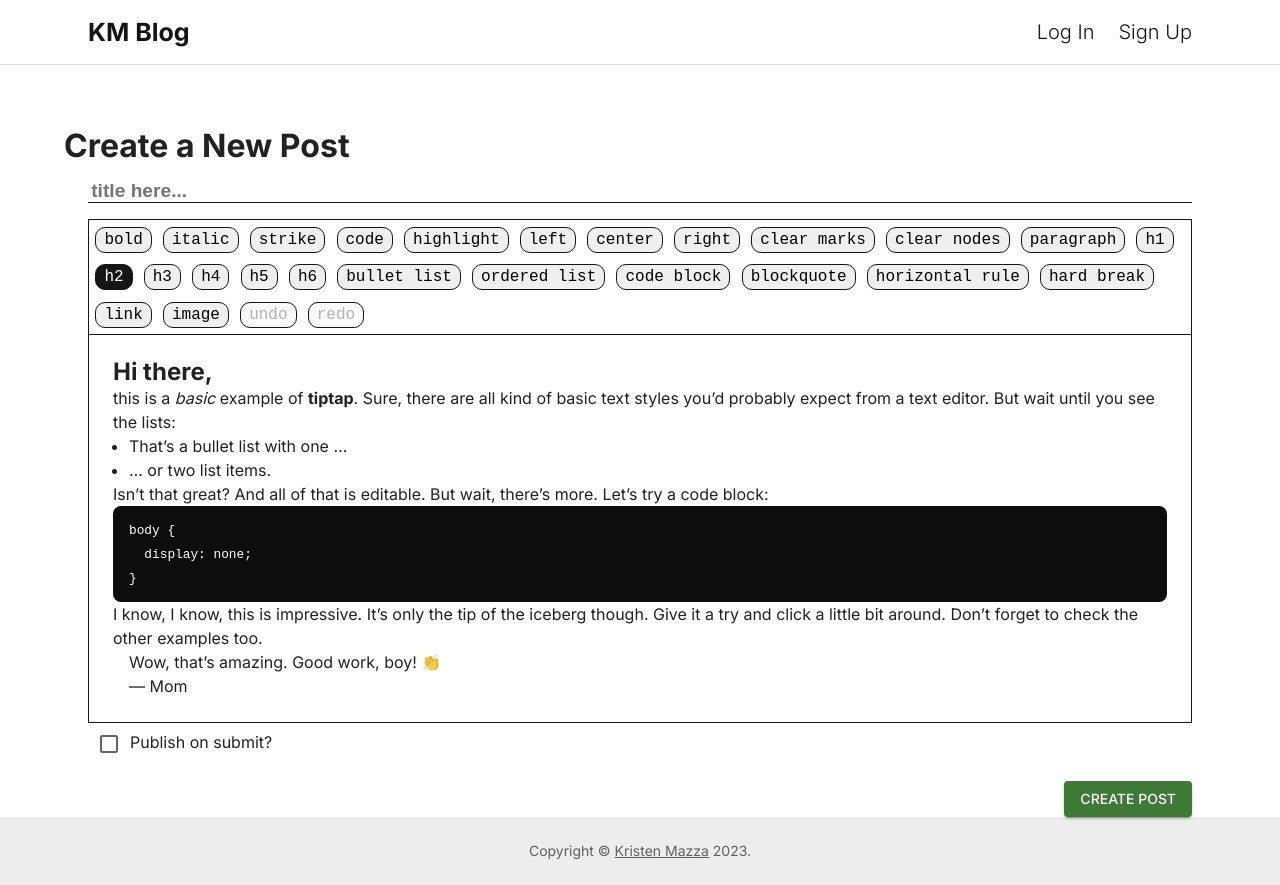
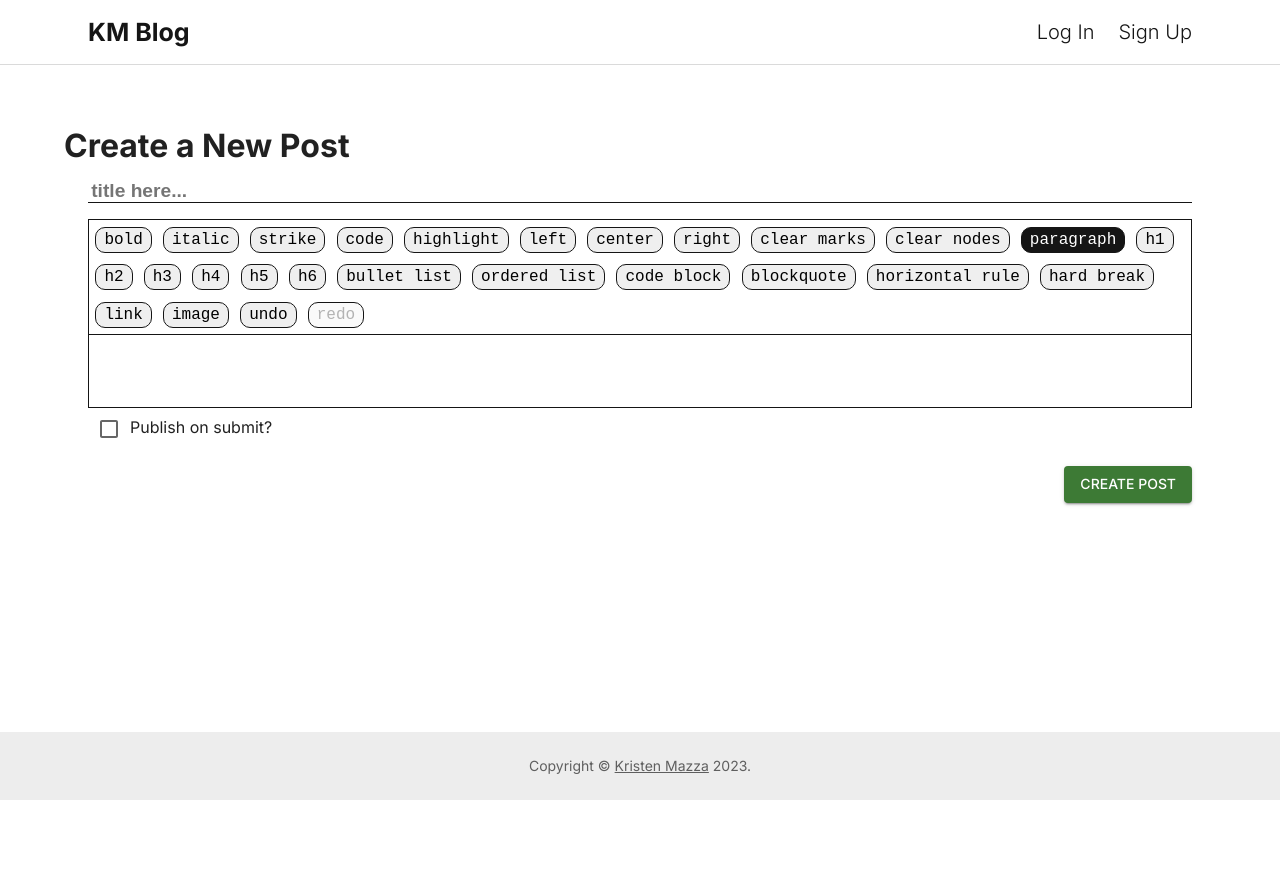
Before and after one commit to kristenmazza/blog-cms, a React (Vite) app: page /new in a window 1280 px wide. After the commit the page ends 800 px from the top, so only its background shows below. Built offline with nearby package versions, Linux system fonts and the light colour scheme.

Commit message:
Display post data in TipTap editor when editing post

```diff
--- a/src/components/RequireAuth.jsx
+++ b/src/components/RequireAuth.jsx
@@ -5,7 +5,6 @@ const RequireAuth = () => {
   const { auth } = useAuth();
   const location = useLocation();
 
-  console.log(auth);
   return auth?.admin ? (
     <Outlet />
   ) : auth?.username ? (
--- a/src/components/TipTap.jsx
+++ b/src/components/TipTap.jsx
@@ -7,7 +7,7 @@ import Link from '@tiptap/extension-link';
 import { Checkbox, Container } from '@mui/material';
 import PropTypes from 'prop-types';
 import './TipTap.css';
-import { useState } from 'react';
+import { useEffect } from 'react';
 
 const MenuBar = ({ editor }) => {
   if (!editor) {
@@ -205,6 +205,7 @@ export default function TipTap({
   setEditorContent,
   published,
   setPublished,
+  loading,
 }) {
   const handleTitleData = (e) => {
     if (e.target.name === 'title') {
@@ -212,7 +213,7 @@ export default function TipTap({
     }
   };
 
-  const handlePublishedState = (e) => {
+  const handlePublishedState = () => {
     setPublished(!published);
   };
 
@@ -229,40 +230,23 @@ export default function TipTap({
       Highlight,
       Link,
     ],
-    content: `
-      <h2>
-        Hi there,
-      </h2>
-      <p>
-        this is a <em>basic</em> example of <strong>tiptap</strong>. Sure, there are all kind of basic text styles you’d probably expect from a text editor. But wait until you see the lists:
-      </p>
-      <ul>
-        <li>
-          That’s a bullet list with one …
-        </li>
-        <li>
-          … or two list items.
-        </li>
-      </ul>
-      <p>
-        Isn’t that great? And all of that is editable. But wait, there’s more. Let’s try a code block:
-      </p>
-      <pre><code class="language-css">body {
-  display: none;
-}</code></pre>
-      <p>
-        I know, I know, this is impressive. It’s only the tip of the iceberg though. Give it a try and click a little bit around. Don’t forget to check the other examples too.
-      </p>
-      <blockquote>
-        Wow, that’s amazing. Good work, boy! 👏
-        <br />
-        — Mom
-      </blockquote>
-    `,
+    content: editorContent,
     onUpdate({ editor }) {
       setEditorContent(editor.getHTML());
     },
   });
+
+  useEffect(() => {
+    // Ensure editorContent state is updated when loading of data is complete
+    if (!loading && editor) {
+      editor.commands.setContent(editorContent);
+    }
+  }, [editor, editorContent, loading]);
+
+  // Conditional rendering for loading content
+  if (loading) {
+    return <div>Loading editor content...</div>;
+  }
 
   return (
     <Container className='editor-container'>
@@ -271,9 +255,10 @@ export default function TipTap({
           <input
             type='text'
             name='title'
-            onBlur={handleTitleData}
+            onChange={handleTitleData}
             placeholder='title here...'
             className='title-inp'
+            value={title}
           />
         </div>
         <MenuBar editor={editor} />
@@ -297,4 +282,11 @@ TipTap.propTypes = {
   setData: PropTypes.func,
   data: PropTypes.string,
   setContent: PropTypes.func,
+  editorContent: PropTypes.string,
+  setEditorContent: PropTypes.func,
+  title: PropTypes.string,
+  setTitle: PropTypes.func,
+  published: PropTypes.bool,
+  setPublished: PropTypes.func,
+  loading: PropTypes.bool,
 };
--- a/src/context/AuthProvider.jsx
+++ b/src/context/AuthProvider.jsx
@@ -4,6 +4,8 @@ const AuthContext = createContext({});
 
 export const AuthProvider = ({ children }) => {
   const [auth, setAuth] = useState({});
+
+  console.log(`AuthContext state `, AuthContext);
 
   return (
     <AuthContext.Provider value={{ auth, setAuth }}>
--- a/src/pages/EditPost.jsx
+++ b/src/pages/EditPost.jsx
@@ -1,11 +1,57 @@
 import { Container, Toolbar } from '@mui/material';
 import Tiptap from '../components/TipTap';
+import { useEffect, useState } from 'react';
+import { useParams } from 'react-router-dom';
+import axios from 'axios';
 
 export default function EditPost() {
+  const { slug } = useParams();
+
+  const [error, setError] = useState(null);
+  const [loading, setLoading] = useState(true);
+
+  const [title, setTitle] = useState('');
+  const [editorContent, setEditorContent] = useState('');
+  const [published, setPublished] = useState(false);
+
+  useEffect(() => {
+    const getPost = async () => {
+      try {
+        const response = await axios.get(
+          import.meta.env.VITE_BACKEND_URL + `/posts/${slug}`,
+        );
+        setTitle(response.data.title);
+        setEditorContent(response.data.content);
+        setPublished(response.data.published);
+        setError(null);
+      } catch (err) {
+        setError(err.message);
+        setTitle('');
+        setEditorContent('');
+        setPublished(false);
+      } finally {
+        setLoading(false);
+      }
+    };
+    getPost();
+  }, [slug]);
+
   return (
     <Container maxWidth='lg'>
       <Toolbar sx={{ height: '8rem' }} />
-      <Tiptap />
+      {error ? (
+        <p> An error was encountered: {error}</p>
+      ) : (
+        <Tiptap
+          title={title}
+          setTitle={setTitle}
+          editorContent={editorContent}
+          setEditorContent={setEditorContent}
+          published={published}
+          setPulished={setPublished}
+          loading={loading}
+        />
+      )}
     </Container>
   );
 }
--- a/src/pages/NewPost.jsx
+++ b/src/pages/NewPost.jsx
@@ -1,13 +1,14 @@
 import { Button, Container, Toolbar } from '@mui/material';
 import Tiptap from '../components/TipTap';
 import styles from './NewPost.module.css';
-import { useState } from 'react';
+import { useEffect, useState } from 'react';
 import axios from 'axios';
 
 export default function NewPost() {
   const [title, setTitle] = useState('');
   const [editorContent, setEditorContent] = useState('');
   const [published, setPublished] = useState(false);
+  const [loading, setLoading] = useState(true);
 
   const handleClick = async () => {
     const token = localStorage.getItem('token');
@@ -27,10 +28,18 @@ export default function NewPost() {
     }
   };
 
+  useEffect(() => {
+    setLoading(false); // Simulate that content is loaded when the component mounts
+  }, []);
+
   return (
     <Container sx={{ display: 'flex', flexDirection: 'column' }} maxWidth='lg'>
       <Toolbar sx={{ height: '8rem' }} />
       <h1>Create a New Post</h1>
+      {loading ? (
+        <div>Loading editor...</div>
+      ) : (
+        <>
           <Tiptap
             title={title}
             setTitle={setTitle}
@@ -39,6 +48,7 @@ export default function NewPost() {
             published={published}
             setPublished={setPublished}
           />
+
           <Button
             onClick={handleClick}
             className={styles.containedBtn}
@@ -46,6 +56,8 @@ export default function NewPost() {
           >
             Create Post
           </Button>
+        </>
+      )}
     </Container>
   );
 }
```
Lines whose indentation alone changed are shown as unchanged.
